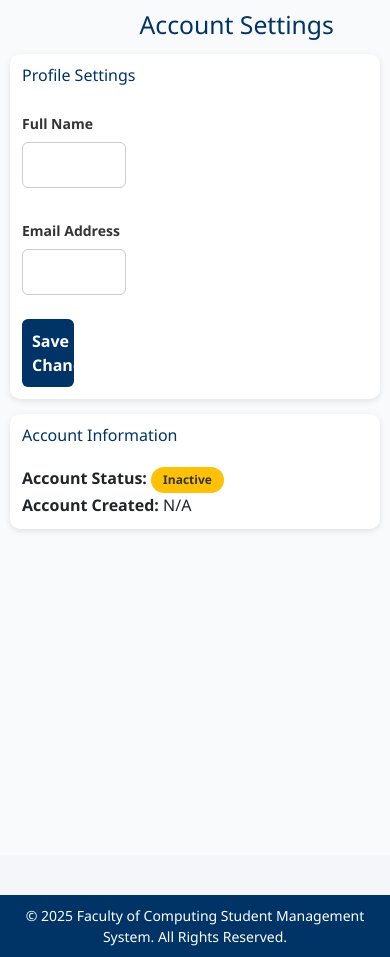
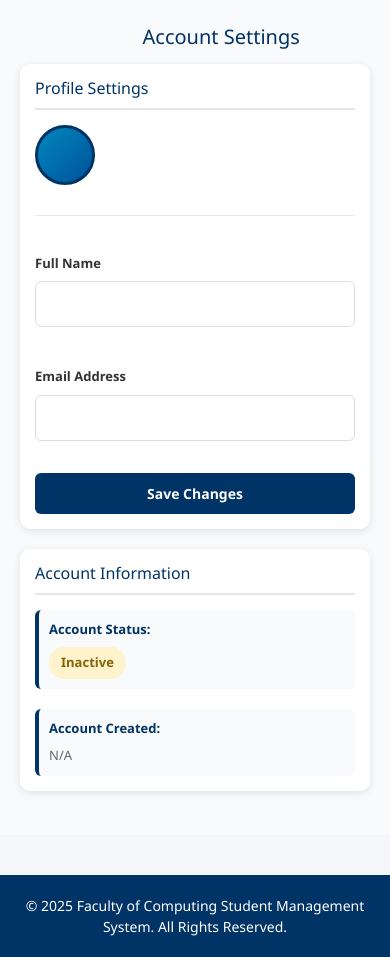
Before and after one commit to icekidtech/UniVerify, a FastAPI app: template templates/settings.html in a window 390 px wide. Shown: the part 164-1121 px from the top of the page. Run offline with FastAPI, Linux system fonts and the light colour scheme; the template is opened without the code that fills it, so the values that code supplies are empty.

Commit message:
refactor: Enhance settings page styles for improved layout, responsiveness, and variable usage

```diff
--- a/static/css/settings.css
+++ b/static/css/settings.css
@@ -1,6 +1,18 @@
+:root {
+  --primary-color: #003366;
+  --success-color: #16a34a;
+  --warning-color: #ffc107;
+  --danger-color: #dc2626;
+}
+
+* {
+  margin: 0;
+  padding: 0;
+  box-sizing: border-box;
+}
+
 body {
-  margin: 0;
-  font-family: 'Segoe UI', sans-serif;
+  font-family: 'Segoe UI', Tahoma, Geneva, Verdana, sans-serif;
   background: #f5f6fa;
   display: flex;
   flex-direction: column;
@@ -42,6 +54,19 @@ header img {
   background: #b91c1c;
 }
 
+/* Main Container - Works for both student (full width) and admin (with sidebar) */
+.settings-container {
+  max-width: 1000px;
+  margin: 0 auto;
+  padding: 30px 20px;
+}
+
+.settings-container h2 {
+  color: var(--primary-color);
+  margin-bottom: 30px;
+  font-size: 28px;
+}
+
 /* Container */
 .container {
   flex: 1;
@@ -76,7 +101,6 @@ main {
   padding: 25px;
   background: #f9fafb;
   overflow-y: auto;
-
 }
 
 main h2 {
@@ -91,15 +115,18 @@ main h3{
 
 .settings-section {
   background: white;
-  padding: 20px;
+  padding: 25px;
   border-radius: 10px;
-  box-shadow: 0 2px 5px rgba(0, 0, 0, 0.1);
+  box-shadow: 0 2px 8px rgba(0, 0, 0, 0.1);
   margin-bottom: 25px;
 }
 
 .settings-section h3 {
-  color: #003366;
-  margin-bottom: 15px;
+  color: var(--primary-color);
+  margin-bottom: 20px;
+  font-size: 18px;
+  border-bottom: 2px solid #e5e7eb;
+  padding-bottom: 10px;
 }
 
 form {
@@ -132,14 +159,16 @@ input {
 }
 
 .save-btn {
-  background: #003366;
+  background: var(--primary-color);
   color: white;
-  padding: 10px;
   border: none;
+  padding: 12px 30px;
   border-radius: 6px;
+  font-weight: 600;
   cursor: pointer;
-  font-weight: bold;
-  width: 15%;
+  transition: background-color 0.3s;
+  width: fit-content;
+  font-size: 14px;
 
 }
 .image {
@@ -151,96 +180,116 @@ input {
 }
 
 .save-btn:hover {
-  background: #00254d;
+  background: #0056b3;
 }
 
-/* System Config */
-.config-items p {
-  margin: 6px 0;
-  font-size: 15px;
+/* User Avatar Section - For both Student and Admin */
+.user-avatar-section {
+  display: flex;
+  align-items: center;
+  gap: 20px;
+  margin-bottom: 30px;
+  padding-bottom: 20px;
+  border-bottom: 1px solid #e5e7eb;
 }
 
-.status {
-  padding: 3px 8px;
-  border-radius: 5px;
-  color: white;
-  font-weight: 600;
-  font-size: 13px;
+.user-avatar {
+  width: 80px;
+  height: 80px;
+  border-radius: 50%;
+  object-fit: cover;
+  border: 3px solid var(--primary-color);
+  flex-shrink: 0;
 }
 
-.connected {
-  background: #16a34a;
+.admin-avatar,
+.default-avatar {
+  width: 80px;
+  height: 80px;
+  border-radius: 50%;
+  display: flex;
+  align-items: center;
+  justify-content: center;
+  font-size: 32px;
+  font-weight: bold;
+  color: white;
+  border: 3px solid var(--primary-color);
+  flex-shrink: 0;
 }
 
-.warning {
-  background: #9ca3af;
+.admin-avatar {
+  background: linear-gradient(135deg, #667eea 0%, #764ba2 100%);
 }
 
-/* Footer */
-footer {
-  background: #003366;
-  color: white;
-  text-align: center;
-  padding: 10px 0;
+.default-avatar {
+  background: linear-gradient(135deg, #0087be 0%, #005299 100%);
+}
+
+.avatar-info {
+  flex: 1;
+}
+
+.avatar-info p {
+  margin: 0;
+  color: #333;
+}
+
+.avatar-info p:first-child {
+  font-size: 18px;
+  font-weight: 600;
+  color: var(--primary-color);
+}
+
+.avatar-role {
+  color: #666;
+  font-size: 14px !important;
+  margin-top: 4px;
+}
+
+/* Form Styles */
+.form-group {
+  margin-bottom: 20px;
+}
+
+.form-group label {
+  display: block;
+  margin-bottom: 8px;
+  color: #333;
+  font-weight: 600;
   font-size: 14px;
 }
 
-/* Admin Settings Page */
-
-.main-content {
-  flex: 1;
-  padding: 30px;
-  background: #f9fafb;
-  overflow-y: auto;
+.form-group input,
+.form-group select,
+.form-group textarea {
+  width: 100%;
+  padding: 12px;
+  border: 1px solid #ddd;
+  border-radius: 6px;
+  font-size: 14px;
+  font-family: inherit;
+  transition: border-color 0.3s, box-shadow 0.3s;
 }
 
-.main-content h2 {
-  color: var(--primary-color);
-  margin-bottom: 25px;
-  font-size: 22px;
+.form-group input:focus,
+.form-group select:focus,
+.form-group textarea:focus {
+  outline: none;
+  border-color: var(--primary-color);
+  box-shadow: 0 0 0 3px rgba(0, 51, 102, 0.1);
 }
 
-.settings-section {
-  background: white;
-  padding: 25px;
-  border-radius: 10px;
-  box-shadow: 0 2px 6px rgba(0, 0, 0, 0.1);
-  margin-bottom: 25px;
+.form-group input:disabled {
+  background-color: #f3f4f6;
+  color: #999;
+  cursor: not-allowed;
 }
 
-.settings-section h3 {
-  color: var(--primary-color);
-  margin-bottom: 20px;
-  font-size: 18px;
-}
-
-/* Form Styling */
-.form-group {
-  margin-bottom: 15px;
-  display: flex;
-  flex-direction: column;
-}
-
-.form-group label {
-  margin-bottom: 8px;
-  font-weight: 600;
-  color: #333;
-  font-size: 14px;
-}
-
-.form-group input {
-  padding: 10px 12px;
-  border: 1px solid #ccc;
-  border-radius: 6px;
-  font-size: 14px;
-  font-family: 'Segoe UI', sans-serif;
-  transition: border-color 0.3s;
-}
-
-.form-group input:focus {
-  outline: none;
-  border-color: var(--primary-color);
-  box-shadow: 0 0 4px rgba(0, 51, 102, 0.1);
+.form-group small {
+  display: block;
+  margin-top: 5px;
+  color: #999;
+  font-size: 12px;
 }
 
 /* Buttons */
@@ -278,7 +327,59 @@ footer {
   background: #002244;
 }
 
-/* System Config Items */
+/* Info Grid */
+.info-grid {
+  display: grid;
+  grid-template-columns: repeat(auto-fit, minmax(250px, 1fr));
+  gap: 20px;
+}
+
+.info-item {
+  display: flex;
+  flex-direction: column;
+  gap: 8px;
+  padding: 15px;
+  background: #f9fafb;
+  border-radius: 6px;
+  border-left: 4px solid var(--primary-color);
+}
+
+.info-item strong {
+  color: var(--primary-color);
+  font-size: 14px;
+}
+
+.info-item span {
+  color: #666;
+  font-size: 14px;
+}
+
+/* Status Badges */
+.status {
+  padding: 6px 12px;
+  border-radius: 15px;
+  font-size: 12px;
+  font-weight: 600;
+  display: inline-block;
+  width: fit-content;
+}
+
+.status.connected {
+  background: #d4edda;
+  color: #155724;
+}
+
+.status.warning {
+  background: #fff3cd;
+  color: #856404;
+}
+
+.status.danger {
+  background: #f8d7da;
+  color: #721c24;
+}
+
+/* System Config */
 .config-items {
   display: flex;
   flex-direction: column;
@@ -287,76 +388,132 @@ footer {
 
 .config-items p {
   margin: 0;
-  font-size: 15px;
   display: flex;
   justify-content: space-between;
   align-items: center;
+  padding: 12px;
+  background: #f9fafb;
+  border-radius: 6px;
+  font-size: 14px;
 }
 
-.status {
-  padding: 4px 12px;
-  border-radius: 20px;
-  color: white;
+.config-items strong {
+  color: var(--primary-color);
   font-weight: 600;
-  font-size: 12px;
-}
-
-.status.connected {
-  background-color: var(--success-color);
-}
-
-.status.warning {
-  background-color: var(--warning-color);
-  color: #333;
 }
 
 /* Responsive Design */
 @media (max-width: 768px) {
-  .main-content {
+  .settings-container {
+    padding: 20px 15px;
+    margin: 0;
+  }
+
+  .settings-container h2 {
+    font-size: 24px;
+    margin-bottom: 20px;
+  }
+
+  .settings-section {
     padding: 20px;
+    margin-bottom: 20px;
+  }
+
+  .user-avatar-section {
+    flex-direction: column;
+    align-items: flex-start;
+    gap: 15px;
+    padding-bottom: 15px;
+  }
+
+  .user-avatar,
+  .admin-avatar,
+  .default-avatar {
+    width: 70px;
+    height: 70px;
+    font-size: 28px;
+  }
+
+  .avatar-info p:first-child {
+    font-size: 16px;
+  }
+
+  .info-grid {
+    grid-template-columns: 1fr;
+  }
+
+  .form-group input,
+  .form-group select,
+  .form-group textarea {
+    padding: 10px;
+    font-size: 16px;
+  }
+
+  .save-btn,
+  .btn-warning {
+    width: 100%;
+  }
+
+  .config-items p {
+    flex-direction: column;
+    align-items: flex-start;
+    gap: 8px;
+  }
+}
+
+@media (max-width: 480px) {
+  .settings-container {
+    padding: 15px 10px;
+  }
+
+  .settings-container h2 {
+    font-size: 20px;
+    margin-bottom: 15px;
   }
 
   .settings-section {
     padding: 15px;
   }
 
-  .form-group {
-    margin-bottom: 12px;
-  }
-
-  .form-group input {
-    font-size: 16px; /* Prevents zoom on mobile */
-  }
-}
-
-@media (max-width: 480px) {
-  .main-content {
-    padding: 15px;
-  }
-
-  .settings-section {
-    padding: 12px;
+  .settings-section h3 {
+    font-size: 16px;
     margin-bottom: 15px;
   }
 
-  .settings-section h3 {
+  .user-avatar,
+  .admin-avatar,
+  .default-avatar {
+    width: 60px;
+    height: 60px;
+    font-size: 24px;
+  }
+
+  .avatar-info p:first-child {
+    font-size: 14px;
+  }
+
+  .form-group label {
+    font-size: 13px;
+  }
+
+  .form-group input,
+  .form-group select {
+    padding: 10px;
     font-size: 16px;
   }
 
-  .main-content h2 {
-    font-size: 20px;
-    margin-bottom: 15px;
+  .save-btn,
+  .btn-warning {
+    width: 100%;
+    padding: 10px;
   }
 
-  .config-items p {
-    font-size: 13px;
-    flex-direction: column;
-    align-items: flex-start;
-    gap: 6px;
+  .info-item {
+    padding: 10px;
   }
 
-  .btn-passcode,
-  .btn-save {
-    width: 100%;
+  .info-item strong,
+  .info-item span {
+    font-size: 13px;
   }
 }
```
